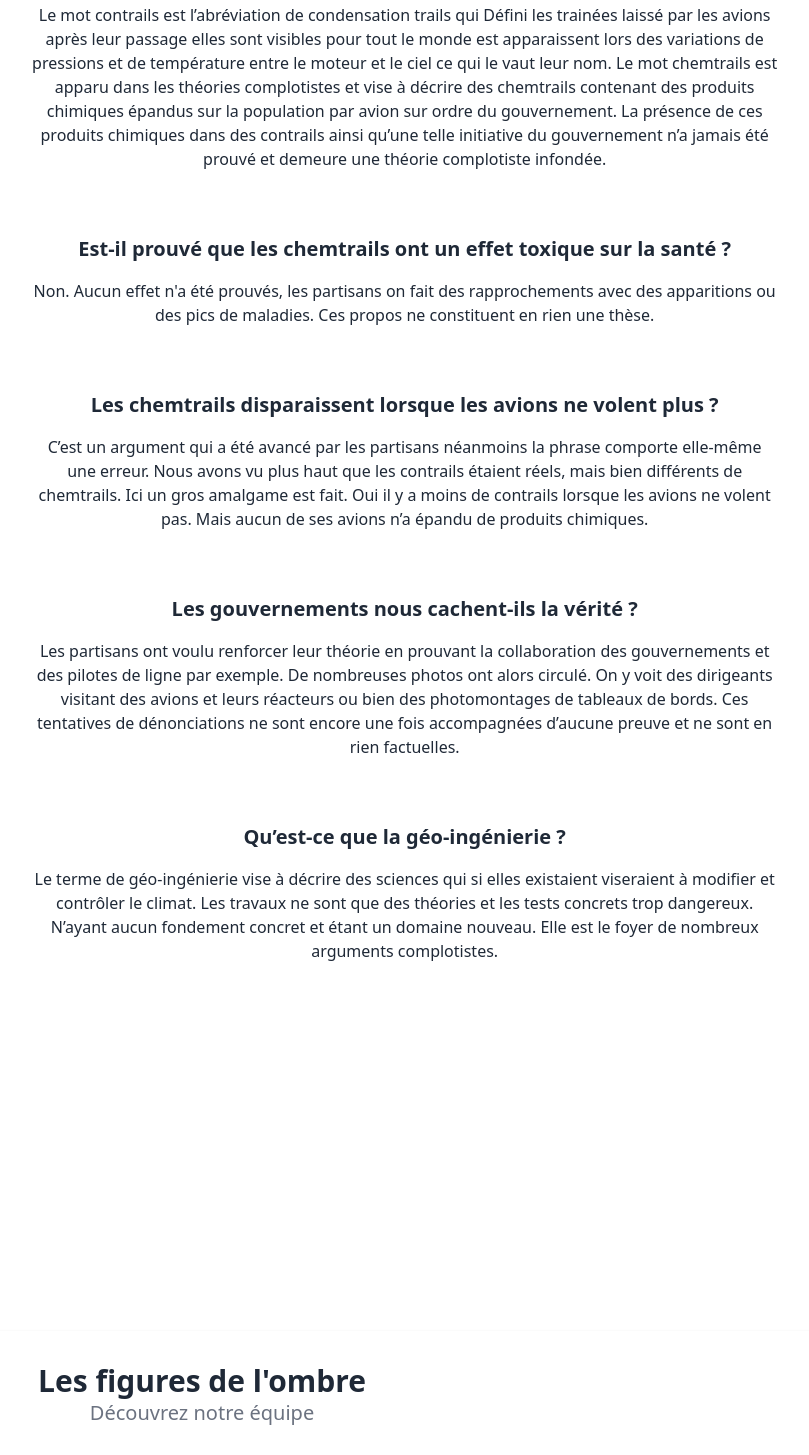
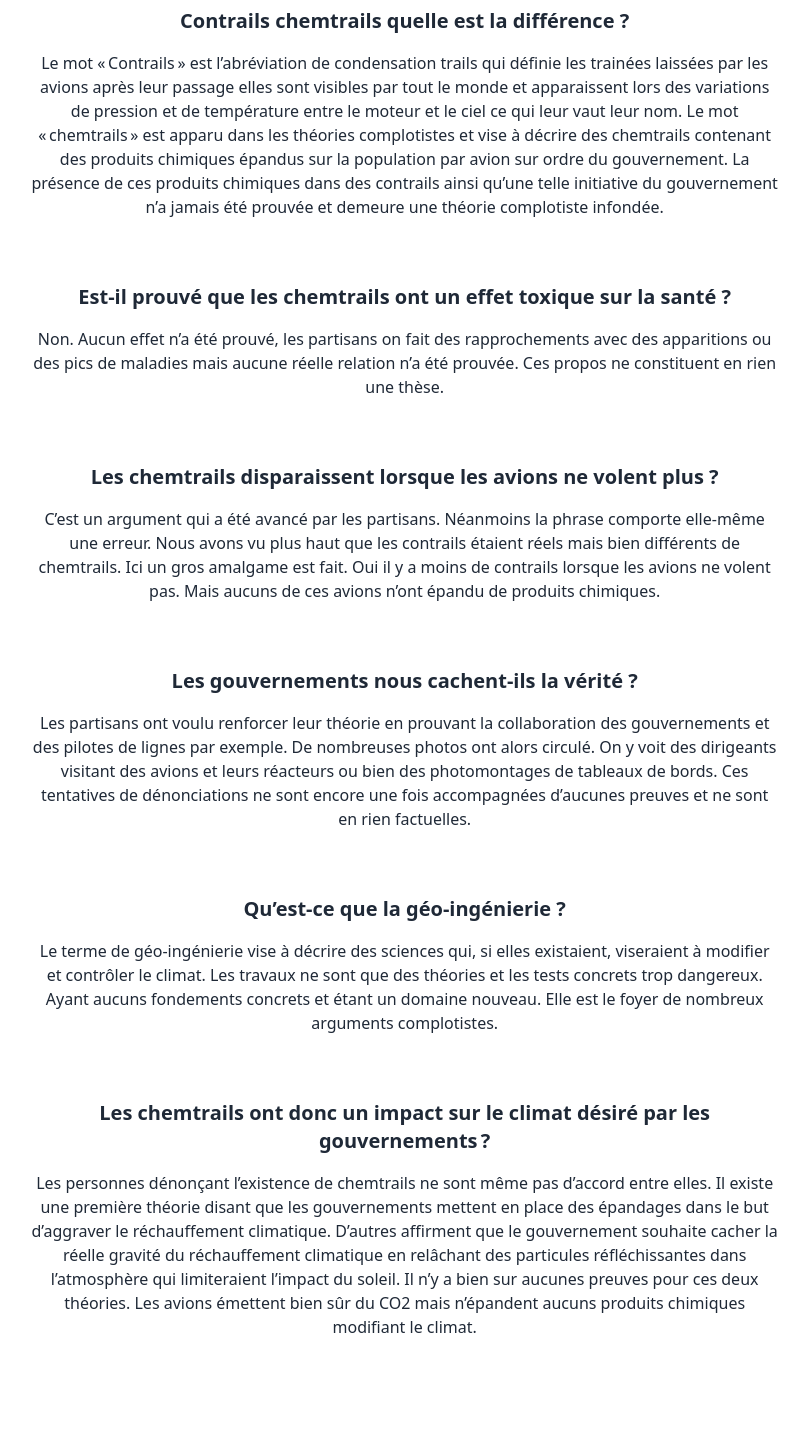
Before and after one commit to Redblockmasteur/chemtrail_debunk, a website: page index.html in a window 1280 px wide. Shown: the part 3145-4600 px from the top of the page, without its empty margins (438-1247 px from the left). Drawn offline with nearby package versions, Linux system fonts and the light colour scheme.

Commit message:
Update index.html

```diff
--- a/index.html
+++ b/index.html
@@ -144,7 +144,8 @@
                     </dt>
                     <dd class="mb-16">
                         <p>
-                            William Thomas anime un site internet sur lequel il partage ces pensées sur de nombreux sujets. Il s’autoproclame journaliste cependant il n’a aucun diplôme en sciences ou journalisme.
+                            William Thomas anime un site internet sur lequel il partage ces pensées sur de nombreux sujets variables. Il se déclare titulaire d’un diplôme de journalisme mais n’a en tout cas aucune connaissance scientifique. Il s’intéresse et prend part à de nombreuses théories complotistes. <br>
+                            On peut également citer d’autres homologues tel que Franz Weber et Suzanne Maher
                         </p>
                     </dd>
                     <dt class="mb-4">
@@ -154,7 +155,7 @@
                     </dt>
                     <dd class="mb-16">
                         <p>
-                            Des recherches sur l’impact des trainées d’avion ont souvent eu lieu, mais les théories ont été répandues au grand public lorsque William Thomas est intervenu dans la radio "coast to coast" spécialisée dans les histoires paranormales ou non fondées.
+                            Des recherches sur l’impact des trainées d’avion ont toujours eu lieu. Les théories ont été répandues au grand publique lorsque William Thomas est intervenu dans la radio « coast to coast » spécialisée dans les histoires paranormales ou non fondées.
                         </p>
                     </dd>
                     <dt class="mb-4">
@@ -164,7 +165,7 @@
                     </dt>
                     <dd class="mb-16">
                         <p>
-                            Le parti soutenant l’existence de la théorie des chemtrails est composé de personnes lambdas croyant à cette théorie. Elles se regroupent sur des groupes de discussion ou par le biais d’associations. Néanmoins il est important de mentionner que la majorité de ces groupes ou associations ne sont plus d’actualités et qu’elles n’ont jamais été supporté ou intégré par des scientifiques. Elles ne présentent alors aucun travail concret ou de preuves.
+                            Le parti soutenant l’existence de la théorie des chemtrails est composé de personnes lambdas croyant à cette théorie. Elles se regroupent sur des groupes de discussions ou par le biais d’associations. Néanmoins il est important de mentionner que la majorité de ces groupes ou associations ne sont plus d’actualités et qu’elles n’ont jamais été supportées ou intégrées par des scientifiques. Elles ne présentent alors aucun travaux concrets ou de preuves.
                         </p>
                     </dd>
                     <dt class="mb-4">
@@ -174,7 +175,7 @@
                     </dt>
                     <dd class="mb-16">
                         <p>
-                            Le mot contrails est l’abréviation de condensation trails qui Défini les trainées laissé par les avions après leur passage elles sont visibles pour tout le monde est apparaissent lors des variations de pressions et de température entre le moteur et le ciel ce qui le vaut leur nom. Le mot chemtrails est apparu dans les théories complotistes et vise à décrire des chemtrails contenant des produits chimiques épandus sur la population par avion sur ordre du gouvernement. La présence de ces produits chimiques dans des contrails ainsi qu’une telle initiative du gouvernement n’a jamais été prouvé et demeure une théorie complotiste infondée.
+                            Le mot « Contrails » est l’abréviation de condensation trails qui définie les trainées laissées par les avions après leur passage elles sont visibles par tout le monde et apparaissent lors des variations de pression et de température entre le moteur et le ciel ce qui leur vaut leur nom. Le mot « chemtrails » est apparu dans les théories complotistes et vise à décrire des chemtrails contenant des produits chimiques épandus sur la population par avion sur ordre du gouvernement. La présence de ces produits chimiques dans des contrails ainsi qu’une telle initiative du gouvernement n’a jamais été prouvée et demeure une théorie complotiste infondée.
                         </p>
                     <dt class="mb-4">
                         <h3 class="text-xl font-semibold">
@@ -183,7 +184,7 @@
                     </dt>
                     <dd class="mb-16">
                         <p>
-                            Non. Aucun effet n'a été prouvés, les partisans on fait des rapprochements avec des apparitions ou des pics de maladies. Ces propos ne constituent en rien une thèse.
+                            Non. Aucun effet n’a été prouvé, les partisans on fait des rapprochements avec des apparitions ou des pics de maladies mais aucune réelle relation n’a été prouvée. Ces propos ne constituent en rien une thèse.
                         </p>
                     </dd>
                     <dt class="mb-4">
@@ -193,7 +194,7 @@
                     </dt>
                     <dd class="mb-16">
                         <p>
-                            C’est un argument qui a été avancé par les partisans néanmoins la phrase comporte elle-même une erreur. Nous avons vu plus haut que les contrails étaient réels, mais bien différents de chemtrails. Ici un gros amalgame est fait. Oui il y a moins de contrails lorsque les avions ne volent pas. Mais aucun de ses avions n’a épandu de produits chimiques.
+                            C’est un argument qui a été avancé par les partisans. Néanmoins la phrase comporte elle-même une erreur. Nous avons vu plus haut que les contrails étaient réels mais bien différents de chemtrails. Ici un gros amalgame est fait. Oui il y a moins de contrails lorsque les avions ne volent pas. Mais aucuns de ces avions n’ont épandu de produits chimiques.
                         </p>
                     </dd>
                     <dt class="mb-4">
@@ -203,7 +204,7 @@
                     </dt>
                     <dd class="mb-16">
                         <p>
-                            Les partisans ont voulu renforcer leur théorie en prouvant la collaboration des gouvernements et des pilotes de ligne par exemple. De nombreuses photos ont alors circulé. On y voit des dirigeants visitant des avions et leurs réacteurs ou bien des photomontages de tableaux de bords. Ces tentatives de dénonciations ne sont encore une fois accompagnées d’aucune preuve et ne sont en rien factuelles.
+                            Les partisans ont voulu renforcer leur théorie en prouvant la collaboration des gouvernements et des pilotes de lignes par exemple. De nombreuses photos ont alors circulé. On y voit des dirigeants visitant des avions et leurs réacteurs ou bien des photomontages de tableaux de bords. Ces tentatives de dénonciations ne sont encore une fois accompagnées d’aucunes preuves et ne sont en rien factuelles.
                         </p>
                     </dd>
                     <dt class="mb-4">
@@ -213,7 +214,17 @@
                     </dt>
                     <dd class="mb-16">
                         <p>
-                            Le terme de géo-ingénierie vise à décrire des sciences qui si elles existaient viseraient à modifier et contrôler le climat. Les travaux ne sont que des théories et les tests concrets trop dangereux. N’ayant aucun fondement concret et étant un domaine nouveau. Elle est le foyer de nombreux arguments complotistes.
+                            Le terme de géo-ingénierie vise à décrire des sciences qui, si elles existaient, viseraient à modifier et contrôler le climat. Les travaux ne sont que des théories et les tests concrets trop dangereux. Ayant aucuns fondements concrets et étant un domaine nouveau. Elle est le foyer de nombreux arguments complotistes.
+                        </p>
+                    </dd>
+                    <dt class="mb-4">
+                        <h3 class="text-xl font-semibold">
+                            Les chemtrails ont donc un impact sur le climat désiré par les gouvernements ?
+                        </h3>
+                    </dt>
+                    <dd class="mb-16">
+                        <p>
+                            Les personnes dénonçant l’existence de chemtrails ne sont même pas d’accord entre elles. Il existe une première théorie disant que les gouvernements mettent en place des épandages dans le but d’aggraver le réchauffement climatique. D’autres affirment que le gouvernement souhaite cacher la réelle gravité du réchauffement climatique en relâchant des particules réfléchissantes dans l’atmosphère qui limiteraient l’impact du soleil. Il n’y a bien sur aucunes preuves pour ces deux théories. Les avions émettent bien sûr du CO2 mais n’épandent aucuns produits chimiques modifiant le climat.
                         </p>
                     </dd>
                 </dl>
```
